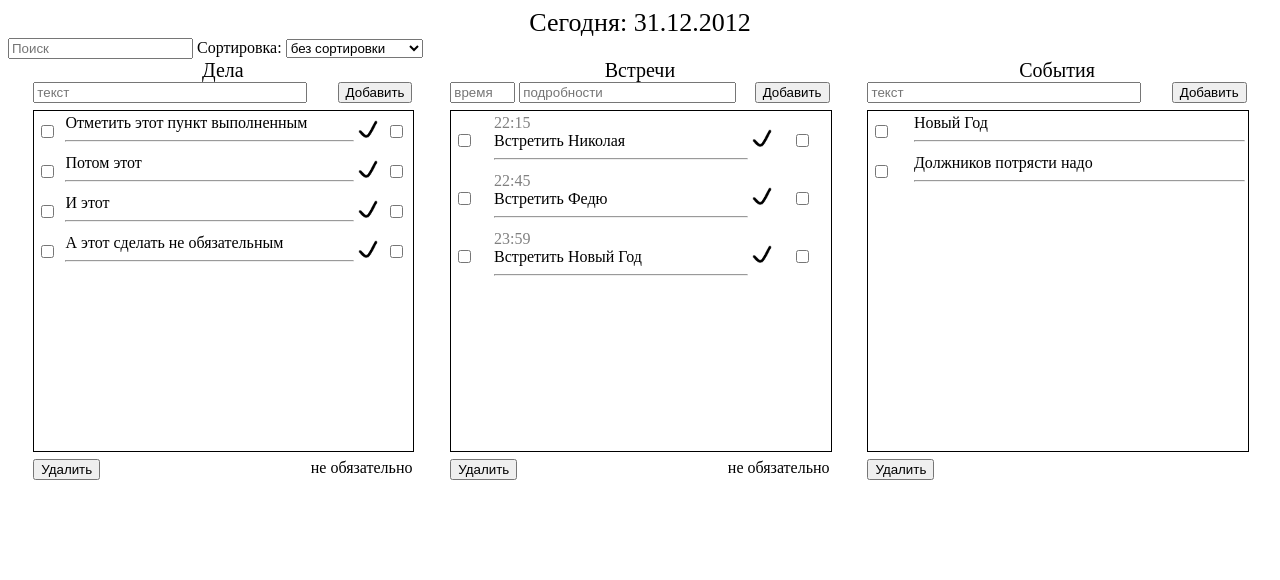
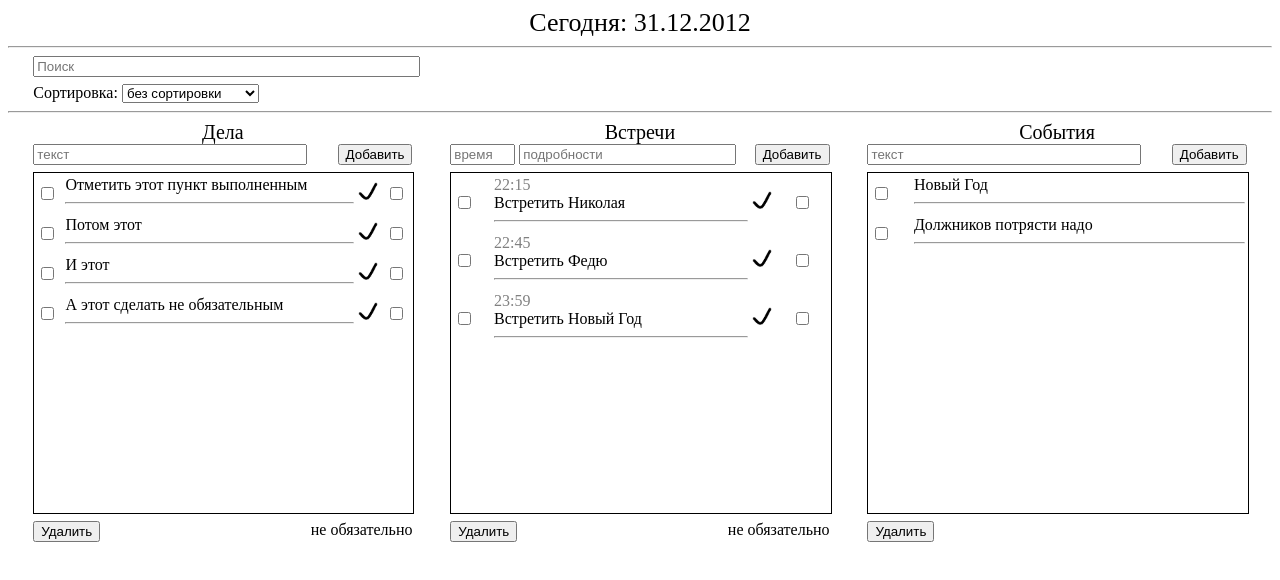
Before and after one commit to Reiider/secondProject, a plain HTML site: page index.html in a window 1280 px wide. Drawn offline with nearby package versions, Linux system fonts and the light colour scheme.

Commit message:
changed style

```diff
--- a/css/style.css
+++ b/css/style.css
@@ -20,6 +20,17 @@ body {
   width: 100%;
   height:340px;
   border: 1px solid black;
+}
+
+#searches{
+  margin-left:2%;
+  width:30%;
+  margin-right:3%;
+}
+
+#sort{
+  margin-left:2%;
+  margin-top:7px;
 }
 
 #todayDate{
--- a/index.html
+++ b/index.html
@@ -11,22 +11,20 @@
       Сегодня:
       <span ng-bind="TC.today.date"></span>
     </div>
-
+    <hr>
     <div ng-controller="FinderController as Finder">
-      <input ng-model="Finder.filter.find" type="text" placeholder="Поиск">
-      <span>Сортировка:<span>
+      <input id="searches" ng-model="Finder.filter.find" type="text" placeholder="Поиск">
+      <div id="sort">Сортировка:
         <select ng-model="Finder.filter.order">
           <option value="">без сортировки</option>
           <option value="text">по содержимому</option>
           <option value="complete">по завершенности</option>
           <option value="optional">по важности</option>
           <option value="time">по времени</option>
-
-
         </select>
-
       </div>
-
+    </div>
+    <hr>
     <div id="mainTodoList">
       <div class="alignCenter">Дела</div>
       <todo-list></todo-list>
```
Lines whose indentation alone changed are shown as unchanged.
